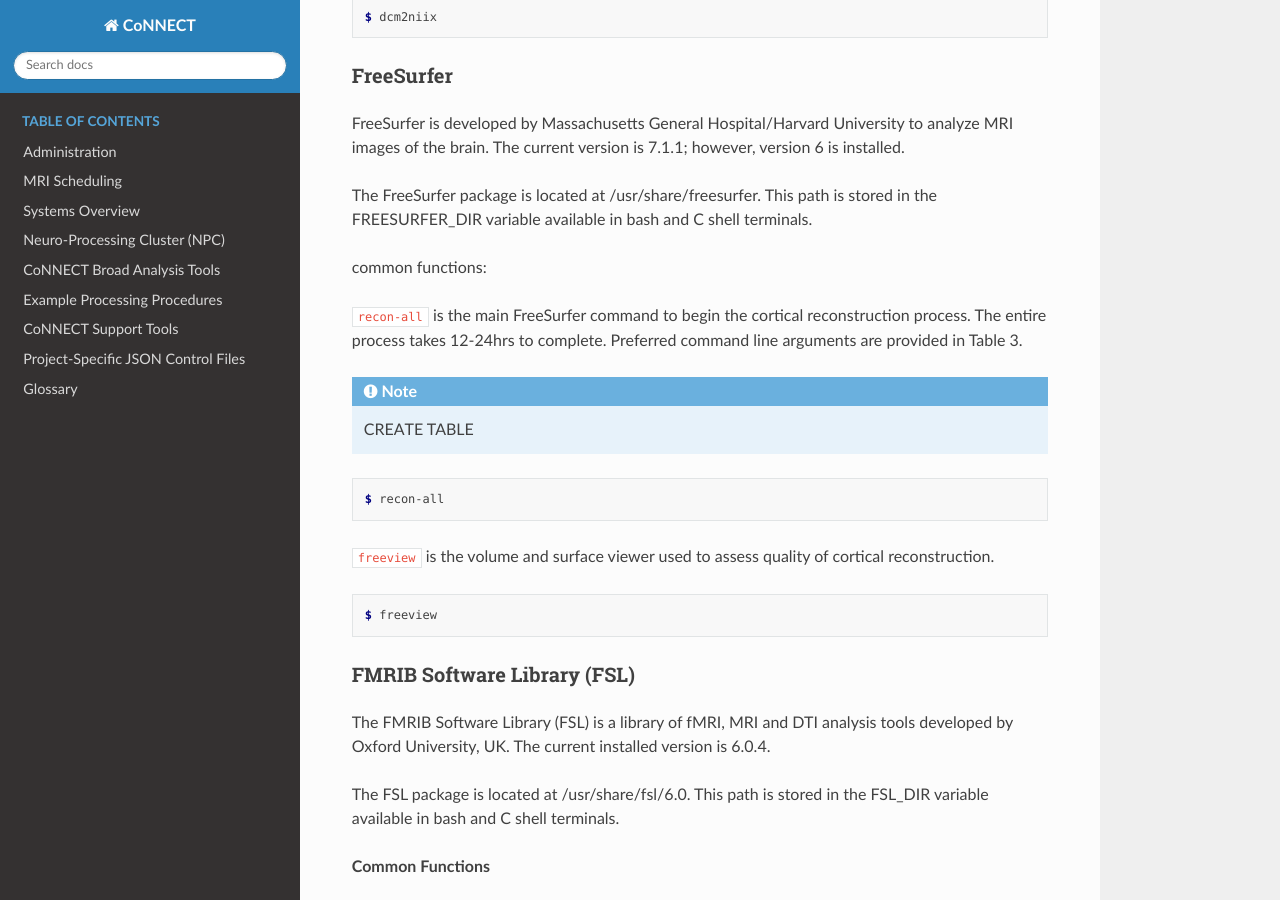
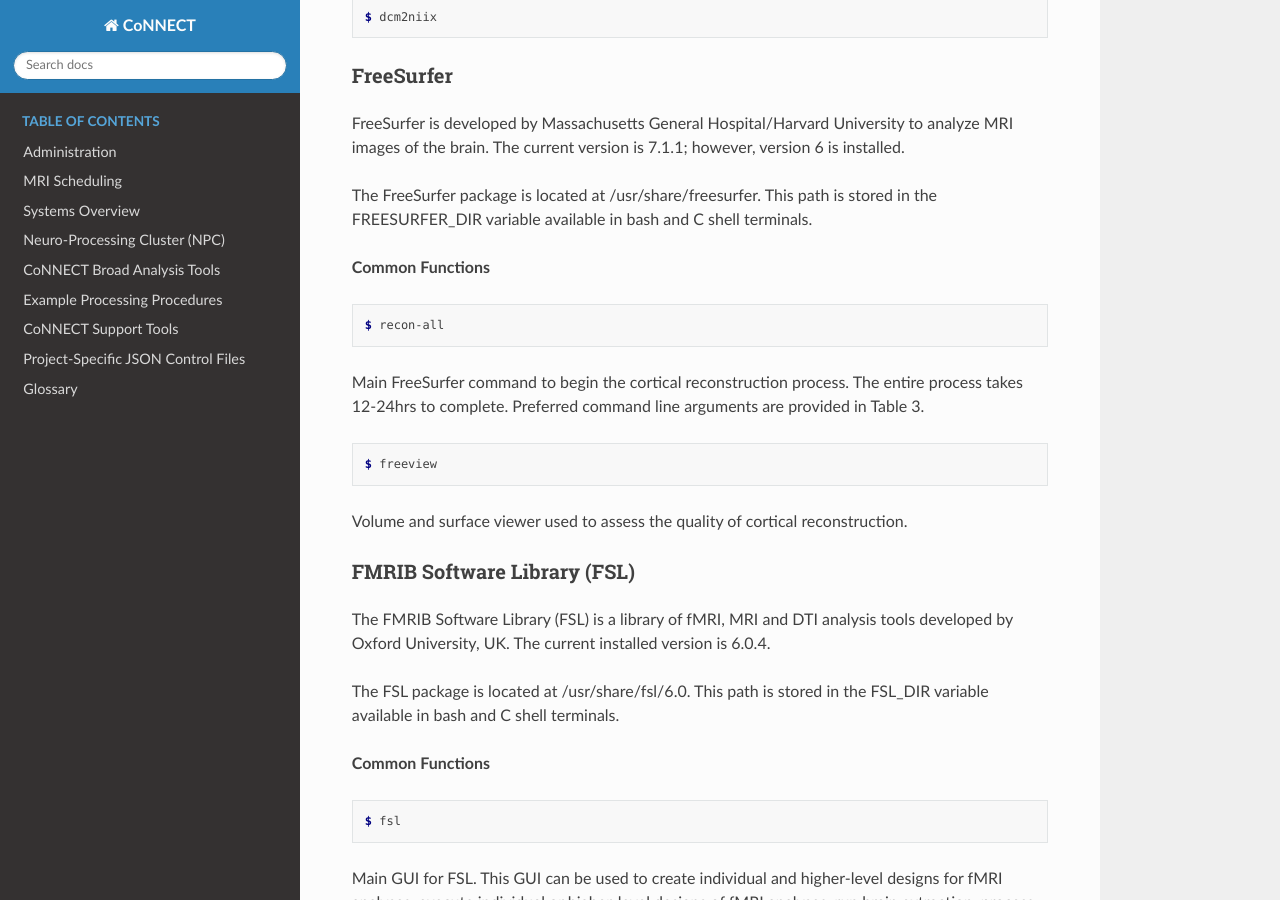
Before and after one commit to mattsherwood87/wsuconnect, a Sphinx documentation site: the page built from docs/source/cluster_computing/open-source_software.rst, in a window 1280 px wide and 900 px high, scrolled down 1340 px. Built offline with Sphinx 7.4.7 and the Read the Docs theme 3.1.0, drawn with Linux system fonts in a browser that asks for light colours.

Commit message:
Tidy the FreeSurfer section of the open-source software page
Remove the leftover CREATE TABLE note and format Common Functions as a
subsection with commands followed by descriptions, matching FSL.

Co-Authored-By: Claude Opus 5.5 <noreply@anthropic.com>
Claude-Session: https://claude.ai/code/session_01RuKq8sGMeBb23TQgV9bpw7

```diff
--- a/docs/source/cluster_computing/open-source_software.rst
+++ b/docs/source/cluster_computing/open-source_software.rst
@@ -62,23 +62,20 @@ version is 7.1.1; however, version 6 is installed.
 The FreeSurfer package is located at /usr/share/freesurfer. This path is stored in the FREESURFER_DIR variable available
 in bash and C shell terminals.
 
-common functions:
-
-``recon-all`` is the main FreeSurfer command to begin the cortical reconstruction process. The entire process takes 12-24hrs to complete. Preferred command
-line arguments are provided in Table 3.
-
-.. note:: CREATE TABLE
+**Common Functions**
 
 .. code-block:: shell-session
 
     $ recon-all
 
-
-``freeview`` is the volume and surface viewer used to assess quality of cortical reconstruction.
+Main FreeSurfer command to begin the cortical reconstruction process. The entire process takes 12-24hrs to complete. Preferred command
+line arguments are provided in Table 3.
 
 .. code-block:: shell-session
 
     $ freeview
+
+Volume and surface viewer used to assess the quality of cortical reconstruction.
 
 
 FMRIB Software Library (FSL)
```
